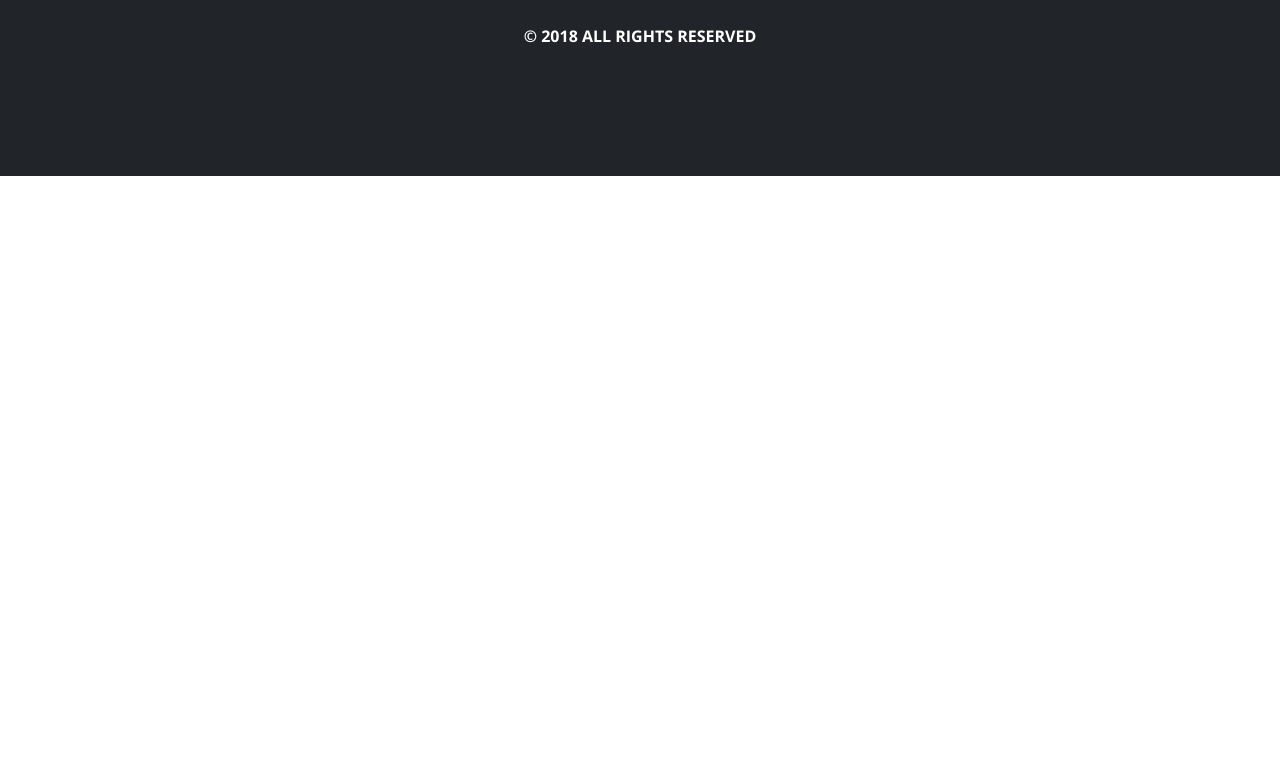
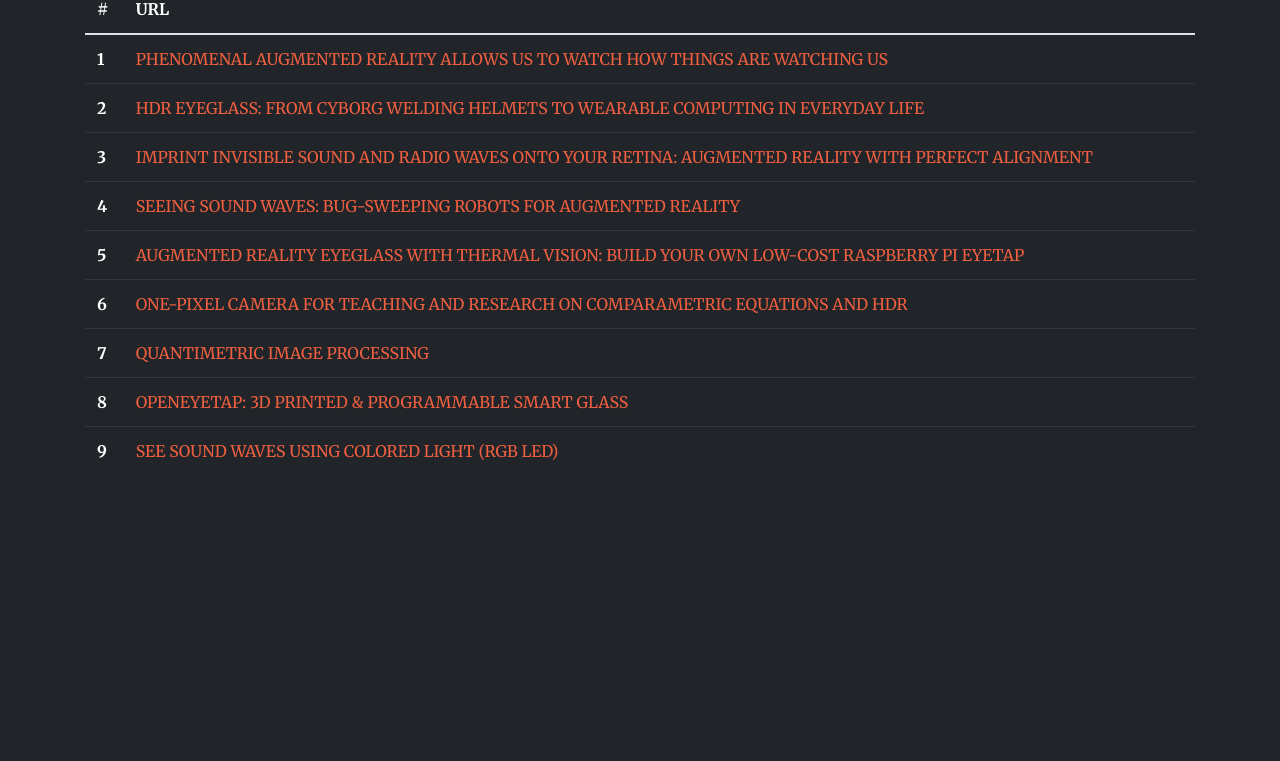
Before and after one commit to weartech/website, a website: page contest.html in a window 1280 px wide. Shown: the part 635-1396 px from the top of the page. Before the commit the page ends 811 px from the top, so only its background shows below. Drawn offline with nearby package versions, Linux system fonts and the light colour scheme.

Commit message:
event added

```diff
--- a/contest.html
+++ b/contest.html
@@ -46,15 +46,76 @@
     </div>
   </section>
 
+  <section class="bg-dark text-white">
+    <div class="container">
+      <div class="row">
+        <div class="col-12 mx-auto">
+          <h2 class="section-heading mb-4 text-center">List of Instructables</h2>
+          <hr class="my-4">
+        </div>
+        <div class="col-12">
+          <table class="table table-dark text-white">
+            <thread>
+              <tr>
+                <th scope="col">#</th>
+                <th scope="col">URL</th>
+              </tr>
+            </thread>
+            <tbody>
+              <tr>
+                <th scope="row">1</th>
+                <td><a href="https://www.instructables.com/id/Phenomenal-Augmented-Reality-Allows-Us-to-Watch-Ho/">PHENOMENAL AUGMENTED REALITY ALLOWS US TO WATCH HOW THINGS ARE WATCHING US</a></td>
+              </tr>
+              <tr>
+                <th scope="row">2</th>
+                <td><a href="https://www.instructables.com/id/HDR-EyeGlass-From-Cyborg-Welding-Helmets-to-Wearab/">HDR EYEGLASS: FROM CYBORG WELDING HELMETS TO WEARABLE COMPUTING IN EVERYDAY LIFE</a></td>
+              </tr>
+              <tr>
+                <th scope="row">3</th>
+                <td><a href="https://www.instructables.com/id/Imprint-Invisible-Sound-and-Radio-Waves-Onto-Your-/">IMPRINT INVISIBLE SOUND AND RADIO WAVES ONTO YOUR RETINA: AUGMENTED REALITY WITH PERFECT ALIGNMENT</a></td>
+              </tr>
+              <tr>
+                <th scope="row">4</th>
+                <td><a href="https://www.instructables.com/id/Seeing-Sound-Waves-Bug-Sweeping-Robots-for-Augment/">SEEING SOUND WAVES: BUG-SWEEPING ROBOTS FOR AUGMENTED REALITY</a></td>
+              </tr>
+              <tr>
+                <th scope="row">5</th>
+                <td><a href="https://www.instructables.com/id/Augmented-Reality-Eyeglass-With-Thermal-Vision-Bui/">AUGMENTED REALITY EYEGLASS WITH THERMAL VISION: BUILD YOUR OWN LOW-COST RASPBERRY PI EYETAP</a></td>
+              </tr>
+              <tr>
+                <th scope="row">6</th>
+                <td><a href="https://www.instructables.com/id/One-pixel-Camera-for-Teaching-and-Research-on-Comp/">ONE-PIXEL CAMERA FOR TEACHING AND RESEARCH ON COMPARAMETRIC EQUATIONS AND HDR</a></td>
+              </tr>
+              <tr>
+                <th scope="row">7</th>
+                <td><a href="https://www.instructables.com/id/Quantimetric-Image-Processing/">QUANTIMETRIC IMAGE PROCESSING</a></td>
+              </tr>
+              <tr>
+                <th scope="row">8</th>
+                <td><a href="https://www.instructables.com/id/OpenEyeTap-3D-Printed-Programmable-Smart-Glass/">OPENEYETAP: 3D PRINTED & PROGRAMMABLE SMART GLASS</a></td>
+              </tr>
+              <tr>
+                <th scope="row">9</th>
+                <td><a href="https://www.instructables.com/id/See-Sound-Waves-Using-Colored-Light-RGB-LED/">SEE SOUND WAVES USING COLORED LIGHT (RGB LED)</a></td>
+              </tr>
+            </tbody>
+          </table>
+        </div>
+
+      </div>
+
+    </div>
+  </section>
   <section id="footer" class="bg-dark text-white">
     <div class="container mx-auto">
 
       <div class="row center-block justify-content-md-center">
-          <div id="footer-logo" class="col-md-auto"><img src="./img/logo/bwlogo_full.png" class="img-fluid"></div>
-          <div class="col-12 text-center mt-3">&copy 2018 All Rights Reserved</div>
+        <div id="footer-logo" class="col-md-auto"><img src="./img/logo/bwlogo_full.png" class="img-fluid"></div>
+        <div class="col-12 text-center mt-3">&copy 2018 All Rights Reserved</div>
       </div>
     </div>
   </section>
+
 
   <!-- Bootstrap core JavaScript -->
   <script src="vendor/jquery/jquery.js"></script>
```
Also changed, not shown: event.html (added, +49 -0 lines), index.html (+1 -0 lines), 1 other file.
